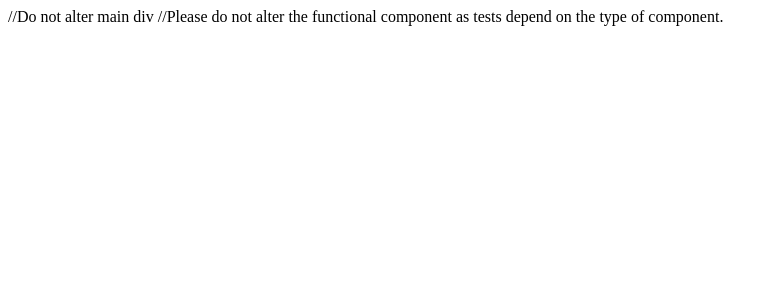
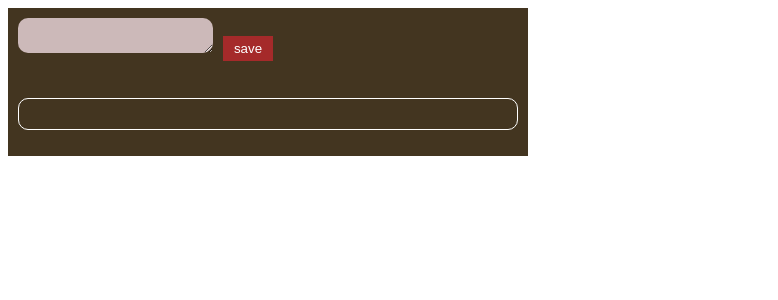
Before and after one commit to shubhammahamuni/React-Assignment-5---Todo-List-React, a React app: page / in a window 1280 px wide. Shown: the top 300 px of the page, without its empty margins (0-778 px from the left). Built offline with nearby package versions, Linux system fonts and the light colour scheme.

Commit message:
initial commmit

```diff
--- a/src/components/App.js
+++ b/src/components/App.js
@@ -1,12 +1,80 @@
-import React from "react";
+
+import React , {useState ,useEffect, createRef , useRef}from "react";
 import "./../styles/App.css";
+import List from "./list/index"
 
 function App()
 {
+	const[task ,settask] = useState({task_name:"",edit:false });
+	const[list , setlist] = useState([]);
+
+
+	const handleonchange =(e)=>{
+		//setText(e.target.value)
+		settask({task_name :e.target.value,edit: false, })
+
+
+	}
+
+
+
+
+	const handlesave = (e)=>{
+
+		//console.log(task);
+
+		//settask(task=>[...task ,text]);
+			//console.log(task);
+		setlist(list=>[...list ,task] )
+
+	}
+	const delete_todo_item = (element_tobe_deleted)=>{
+		 setlist(list.filter((t)=>t.task_name!==element_tobe_deleted));
+
+	}
+	const edit_todo_item = (element_tobe_edited,i)=>{
+		var temp = list;
+		temp.map((ele , index)=>{
+			if(ele.task_name == element_tobe_edited)
+			{
+				ele.edit = true;
+			}
+
+		})
+		setlist(list=> [...list] , temp);
+	}
+
+
+	const handle_edit=(text ,index)=>{
+		//console.log(index);
+		var obj = list;
+		obj[index].task_name = text;
+
+		setlist(list=> [...list] , obj);
+
+	}
+	const handle_edit_save_button = (i)=>{
+		//setlist(list=> [...list] , obj)
+		var obj2  = list;
+		obj2[i].edit = false;
+		setlist(list=> [...list] , obj2);
+
+	}
+
+
+
 	return (
 	<div id="main">
-	//Do not alter main div
-	//Please do not alter the functional component as tests depend on the type of component.
+		<div className="input_boxes">
+		<textarea id="task" onChange={handleonchange}  ></textarea>
+		<button id="btn" onClick={handlesave}>save</button>
+		</div>
+		 <List list={list}
+		 delete_todo_item={delete_todo_item}
+		 edit_todo_item = {edit_todo_item}
+		 handle_edit={handle_edit}
+		 handle_edit_save_button = {handle_edit_save_button}
+		 />
 	</div>
 	);
 }
--- /dev/null
+++ b/src/components/list/index.js
@@ -0,0 +1,52 @@
+import React from 'react'
+
+function InputTask({list , delete_todo_item,edit_todo_item,handle_edit,handle_edit_save_button  } ) {
+
+
+
+
+    return (
+        <div className="list_">
+        <ul>
+
+
+          {/* {task.map((element, index)=>{
+               return(<li className="list" >{element}
+
+
+               <button className="delete"  onClick={()=> {delete_todo_item(element)}}>X</button>
+               <button className="edit"  onClick={()=> {edit_todo_item(element)}}>edit</button>
+
+               </li>);
+           })}    */}
+
+           {
+               list.map((obj,i)=>{
+
+
+
+                   return(<li key ={i}>{obj.task_name}
+                 <button className="delete"  onClick={()=> {delete_todo_item(obj.task_name)}}>X</button>
+                 <button className="edit"  onClick={()=> {edit_todo_item(obj.task_name,i)}}>edit</button>
+                 {  obj.edit==true ?<><textarea className="editTask"
+                    defaultValue={obj.task_name}
+                    onChange={(e)=>{handle_edit(e.target.value , i)}}>
+                        </textarea>
+                        <button className="saveTask"
+                        onClick = { ()=>{handle_edit_save_button(i)}}>save</button></>  :<></>}
+
+                   </li>)
+               })
+
+           }
+
+
+
+       </ul>
+       </div>
+
+
+    )
+}
+
+export default InputTask
--- a/src/styles/App.css
+++ b/src/styles/App.css
@@ -14,3 +14,102 @@ button{
 .bg-pink{
 	background-color:pink;
 }
+
+#btn{
+    height: 25px;
+    width: 50px;
+    margin-left: 10px;
+
+}
+
+
+.input_boxes{
+    height: 50px;
+    background:#433520 ;
+    width: 500px;
+
+    padding: 10px;
+
+}
+
+.input_boxes button {
+    background: brown;
+    border: none;
+    color: white;
+
+
+}
+.input_boxes textarea {
+    background: #ccb9b9;
+    border: none;
+    color: brown;
+    height: 15px;
+    padding: 10px;
+    border-radius: 10px;
+
+
+}
+.list_{
+    height: auto;
+    background:#433520 ;
+    width: 500px;
+
+    padding: 10px;
+    color: white;
+
+}
+.list_ ul{
+
+    text-align: left;
+    margin-top: 10px;
+    padding: 15px ;
+    border: 1px solid white;
+    list-style: none;
+    border-radius: 10px;
+
+}
+.list_ ul li {
+
+    margin: 10px;
+    background-color:#00917c;
+    padding: 5px;
+    position: relative;
+    width: auto;
+    height: auto;
+
+
+
+}
+.list_ ul li button{
+
+    margin-left: 10px;
+    background-color: #025955;
+    border: 0px;
+
+
+ }
+ .list_item :focus{
+
+    outline: none;
+
+
+ }
+ .list_item {
+
+
+
+     border: 0px;
+
+
+
+ }
+ .editTask{
+     height: 20px;
+     width: 60px;
+     resize: none;
+
+
+}
+.saveTask{
+
+}
```
